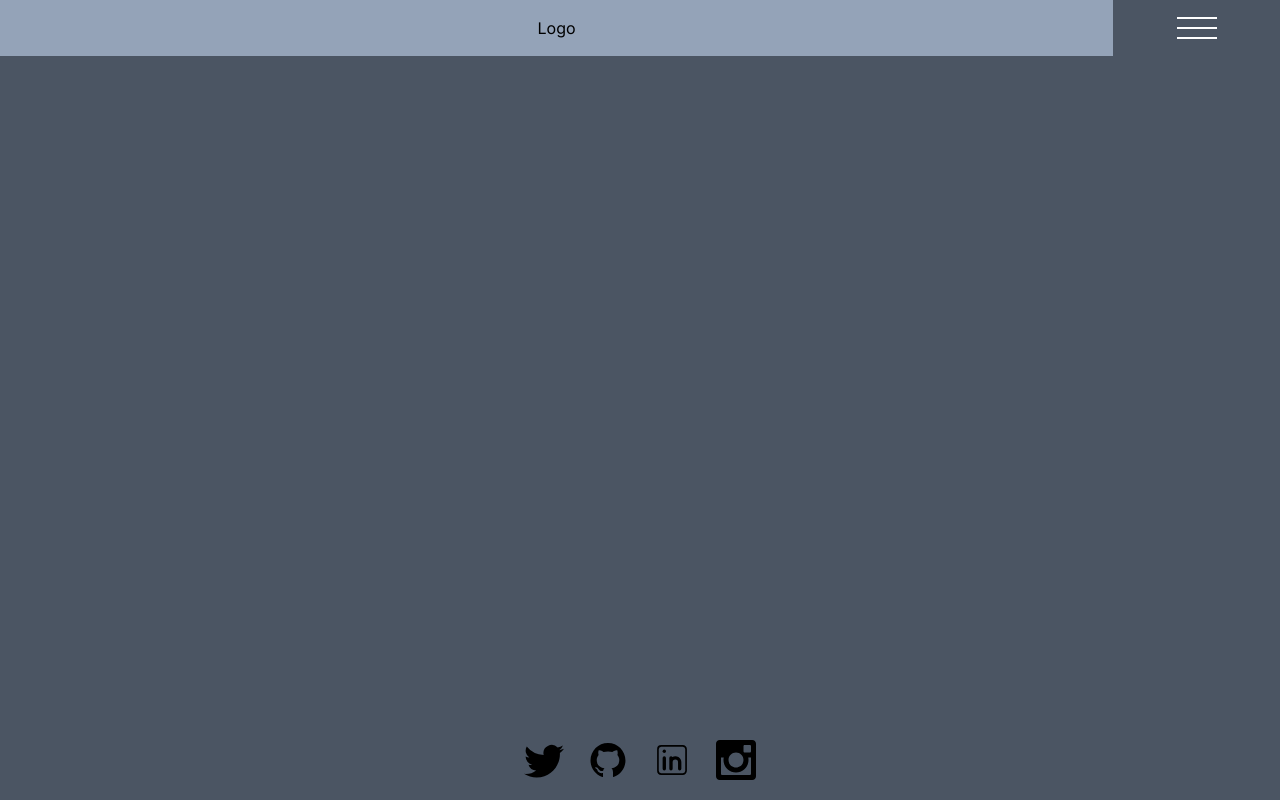
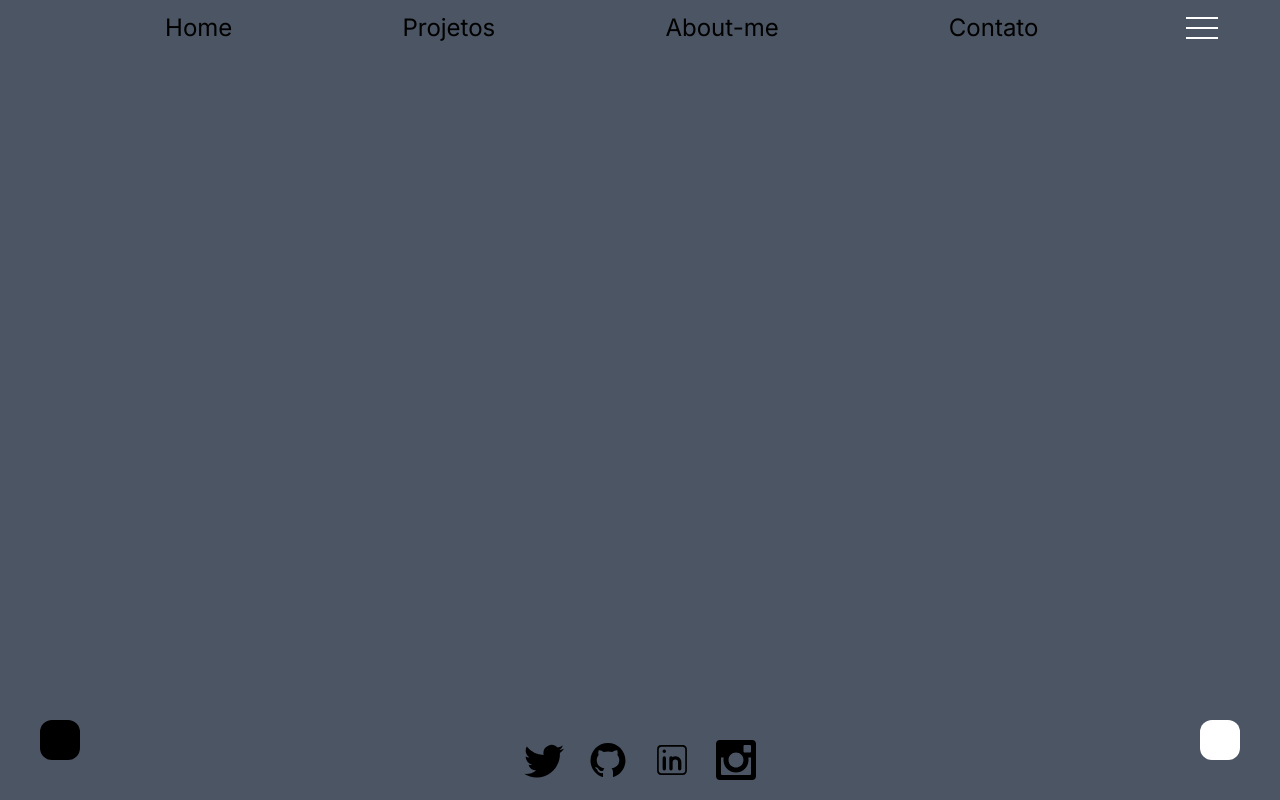
Before and after one commit to VitalsonLorran/about-me, a Next.js app: page / in a window 1280 px wide. Built offline with nearby package versions, Linux system fonts and the light colour scheme.

Commit message:
Atualizando o Head
Coloquei uns links, tirei o BG, botei nos cantos um box que fica rodando de tempos em tempos

```diff
--- a/src/app/page.tsx
+++ b/src/app/page.tsx
@@ -11,6 +11,12 @@ export default function Home() {
     <div className="bg-gray-600 h-screen w-screen">
       <Navigation />
       <div className="h-14"></div>
+      <BoxRotate color={"bg-black"}
+      className ="absolute bottom-0 mb-10 ml-10"
+      />
+      <BoxRotate color={"bg-white"}
+      className="absolute bottom-0 right-0 mb-10"
+      />
       <Footer />
     </div>
     )
--- a/src/components/BoxRotate.tsx
+++ b/src/components/BoxRotate.tsx
@@ -2,12 +2,14 @@ import { motion } from "framer-motion"
 
 type Props= {
     color: String
+    className: String
 }
 
-export const BoxRotate = ({ color }: Props) => {
+export const BoxRotate = ({ color, className }: Props) => {
     return(
         <motion.h1
-      className= { ` h-20 w-20 rounded mr-10 ${color} ` }
+      className= { ` h-10 w-10 rounded mr-10 ${color} ${className} ` }
+
       animate={{
         scale: [1, 2, 2, 1, 1],
         rotate: [0, 0, 180, 180, 0],
@@ -17,9 +19,9 @@ export const BoxRotate = ({ color }: Props) => {
         duration: 2,
         ease: "easeInOut",
         times: [0, 0.2, 0.5, 0.8, 1],
-        repeat: Infinity,
-        repeatDelay: 10
       }}
+      whileHover={ { scale: 1.2 }}
+
       />
     )
 }
--- a/src/components/Footer.tsx
+++ b/src/components/Footer.tsx
@@ -4,11 +4,11 @@ import { BsTwitter } from "react-icons/bs"
 import { ImInstagram } from "react-icons/im"
 export const Footer = () => {
     return (
-        <div className='flex justify-center items-center w-full h-20 absolute bottom-0 left-0  '>
-            <a href="https://twitter.com/vitalsonlorran"><BsTwitter className="h-10 w-10 mx-3"/> </a>
-            <a href="https://github.com/VitalsonLorran"><AiFillGithub className="w-10 h-10 mx-3" /></a>
-            <a href="https://www.linkedin.com/in/vitalsonlorran/"><CiLinkedin  className="w-10 h-10 mx-3"/></a>
-            <a href="https://www.instagram.com/vitalsonlorran"><ImInstagram className="w-10 h-10 mx-3" /></a>
+        <div className='flex justify-center items-center w-full h-20 absolute bottom-0 left-0  '> {/**posicionando ele em baixo: absolute bottom e left:0 */}
+            <a target="_blank" href="https://twitter.com/vitalsonlorran"><BsTwitter className="h-10 w-10 mx-3"/> </a>
+            <a target="_blank" href="https://github.com/VitalsonLorran"><AiFillGithub className="w-10 h-10 mx-3" /></a>
+            <a target="_blank" href="https://www.linkedin.com/in/vitalsonlorran/"><CiLinkedin  className="w-10 h-10 mx-3"/></a>
+            <a target="_blank" href="https://www.instagram.com/vitalsonlorran"><ImInstagram className="w-10 h-10 mx-3" /></a>
         </div>
     )
 }
--- a/src/components/Navigation.tsx
+++ b/src/components/Navigation.tsx
@@ -1,14 +1,24 @@
 export const Navigation = () => {
+
+    const clickNav = () => {
+
+    }
+
     return(
         <div className="flex justify-start  items-start h-14 w-full mb-14 fixed">
-            <div className="flex h-full w-full items-center justify-center bg-slate-400">
-                <div className="cursor-pointer ">Logo</div>
+            <div className="flex ml-20 h-full w-full items-center justify-around  text-2xl">
+                <div className="cursor-pointer hover:text-black hover:underline"><a href="">Home</a></div>
+                <div className="cursor-pointer hover:text-black hover:underline"><a href="">Projetos</a></div>
+                <div className="cursor-pointer hover:text-black hover:underline"><a href="">About-me</a></div>
+                <div className="cursor-pointer hover:text-black hover:underline"><a href="">Contato</a></div>
             </div>
-            <div className="flex flex-col h-full w-48 items-center justify-center cursor-pointer">
-                <div className="w-10 border border-white my-1"> </div>
-                <div className="w-10 border border-white my-1"> </div>
-                <div className="w-10 border border-white my-1"> </div>
-            </div>
+            <button
+            onClick={clickNav}
+            className="flex flex-col h-full w-48 items-center justify-center cursor-pointer">
+                <div className="w-8 border border-white my-1"> </div>
+                <div className="w-8 border border-white my-1"> </div>
+                <div className="w-8 border border-white my-1"> </div>
+            </button>
         </div>
     )
 }
```
